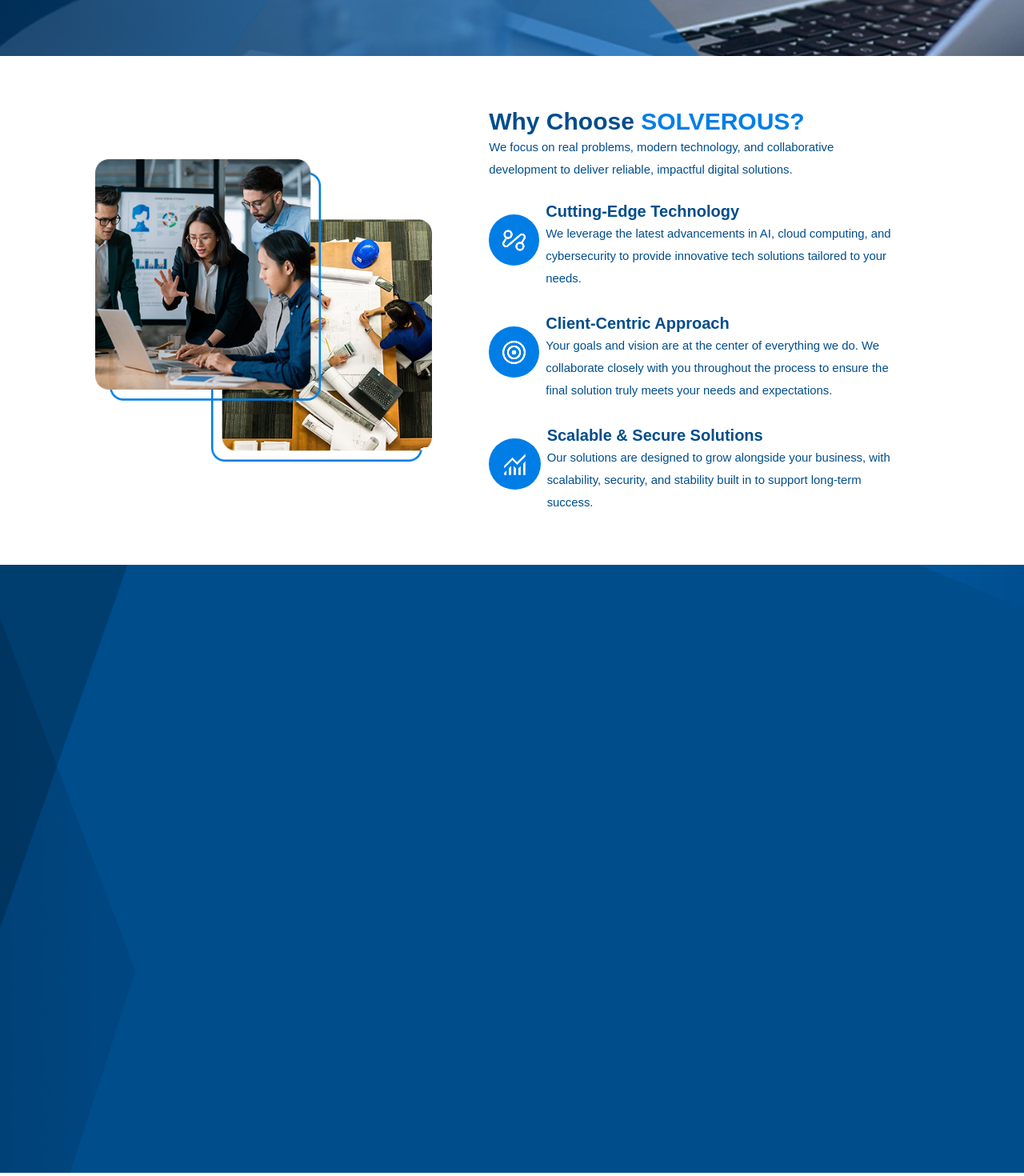
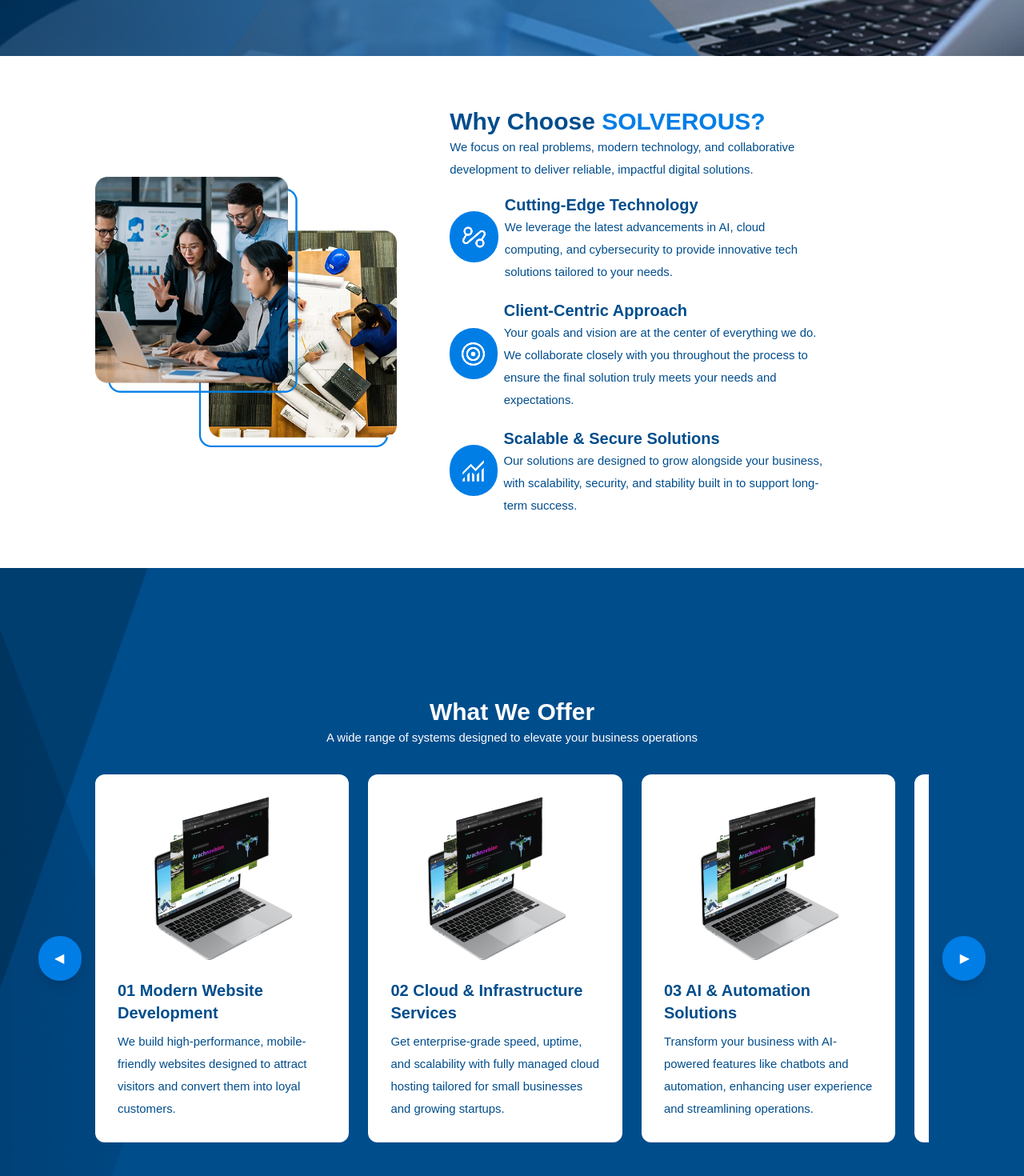
Before and after one commit to SolverousTech/SolverousWebsite, a React (Create React App) app in the folder solverouswebsite/: page / in a window 1280 px wide. Shown: the part 760-2230 px from the top of the page at 80% size. Built offline with nearby package versions, Linux system fonts and the light colour scheme.

Commit message:
Third section desktop size

```diff
--- a/solverouswebsite/src/components/Navbar/navbar.js
+++ b/solverouswebsite/src/components/Navbar/navbar.js
@@ -27,12 +27,12 @@ function Navbar() {
       </div>
 
       {/* Desktop Navigation */}
-      <nav className="hidden text-[0.93rem] md:flex cursor-pointer text-[#003058] flex-row items-center space-x-12 w-full my-[1rem] mr-[2.063rem] md:my-3 md:mr-[0rem]">
+      <nav className="hidden md:flex cursor-pointer p_white_bg flex-row items-center space-x-12 w-full my-[1rem] mr-[2.063rem] md:my-3 md:mr-[0rem]">
         {navLinks.map((link) => (
           <a
             key={link}
             href={`#${link.toLowerCase().replace(/\s+/g, "-")}`}
-            className="hover:font-bold hover:underline transition-all duration-200 active:scale-95 text-md"
+            className="hover:font-bold hover:underline transition-all duration-200 active:scale-95 "
           >
             {link}
           </a>
@@ -86,7 +86,7 @@ function Navbar() {
             <a
               key={link}
               href={`#${link.toLowerCase().replace(/\s+/g, "-")}`}
-              className=" hover:font-bold hover:underline transition-all duration-200 text-[#003058] text-xl active:scale-95 "
+              className=" hover:font-bold hover:underline transition-all duration-200 p_white_bg active:scale-95 "
               onClick={() => setIsOpen(false)}
             >
               {link}
--- /dev/null
+++ b/solverouswebsite/src/components/Services/services.js
@@ -0,0 +1,111 @@
+import { useRef } from "react";
+import Websites from "../../assets/websites_mockup.png";
+
+function Services() {
+    const listRef = useRef(null);
+
+    const scroll = (direction) => {
+        if (!listRef.current) return;
+
+        const scrollAmount = listRef.current.offsetWidth * 0.8;
+
+        listRef.current.scrollBy({
+            left: direction === "left" ? -scrollAmount : scrollAmount,
+            behavior: "smooth",
+        });
+    };
+
+    return (
+        <div className="relative w-full">
+
+            {/* LEFT ARROW */}
+            <button
+                onClick={() => scroll("left")}
+                className="absolute left-[3rem] top-1/2 -translate-y-1/2 z-10
+                   bg-[#007EE6] text-white shadow-lg rounded-full pl-[1.25rem] pr-[1.36rem] py-[1rem]
+                   hover:scale-110 transition"
+            >
+                ◀
+            </button>
+
+            {/* SERVICES LIST */}
+            <ul
+                ref={listRef}
+                className=" body_margin flex flex-row gap-6 overflow-x-hidden scroll-smooth snap-x snap-mandatory scrollbar-hide px-10 "
+            >
+                {/* SERVICE 1 */}
+                <li className="bg-white w-[33%] p-7 space-y-6 rounded-xl snap-start flex-shrink-0 content-center ">
+                    <div className=" w-fit flex justify-center ">
+                        <img src={Websites} alt="Modern Website" className=" w-[70%] " />
+                    </div>
+                    <div className="space-y-2">
+                        <h5 className="h5_title text-left text-[#004D8C]">
+                            01 Modern Website Development
+                        </h5>
+                        <p className="p_white_bg w-fit text-left ">
+                            We build high-performance, mobile-friendly websites designed to
+                            attract visitors and convert them into loyal customers.
+                        </p>
+                    </div>
+                </li>
+
+                {/* SERVICE 2 */}
+                <li className="bg-white w-[33%] p-7 space-y-6 rounded-xl snap-start flex-shrink-0 content-center">
+                    <div className=" w-fit flex justify-center ">
+                        <img src={Websites} alt="Modern Website" className=" w-[70%] " />
+                    </div>
+                    <div className="space-y-2">
+                        <h5 className="h5_title text-left text-[#004D8C]">
+                            02 Cloud & Infrastructure Services
+                        </h5>
+                        <p className="p_white_bg w-fit text-left ">
+                            Get enterprise-grade speed, uptime, and scalability with fully managed cloud hosting tailored for small businesses and growing startups.
+                        </p>
+                    </div>
+                </li>
+
+                {/* SERVICE 3 */}
+                <li className="bg-white w-[33%] p-7 space-y-6 rounded-xl snap-start flex-shrink-0 content-center">
+                    <div className=" w-fit flex justify-center ">
+                        <img src={Websites} alt="Modern Website" className=" w-[70%] " />
+                    </div>
+                    <div className="space-y-2">
+                        <h5 className="h5_title text-left text-[#004D8C]">
+                            03 AI & Automation Solutions
+                        </h5>
+                        <p className="p_white_bg w-fit text-left ">
+                            Transform your business with AI-powered features like chatbots and automation, enhancing user experience and streamlining operations.
+                        </p>
+                    </div>
+                </li>
+
+                {/* SERVICE 4 */}
+                <li className="bg-white w-[33%] p-7 space-y-6 rounded-xl snap-start flex-shrink-0 content-center">
+                    <div className=" w-fit flex justify-center ">
+                        <img src={Websites} alt="Modern Website" className=" w-[70%] " />
+                    </div>
+                    <div className="space-y-2">
+                        <h5 className="h5_title text-left text-[#004D8C]">
+                            04 Digital Marketing & Customer Engagement
+                        </h5>
+                        <p className="p_white_bg w-fit text-left ">
+                            Turn your website into a growth engine with SEO, social media, content, and email strategies that drive traffic and connect you with the right audience.
+                        </p>
+                    </div>
+                </li>
+            </ul>
+
+            {/* RIGHT ARROW */}
+            <button
+                onClick={() => scroll("right")}
+                className="absolute right-[3rem] top-1/2 -translate-y-1/2 z-10
+                   bg-[#007EE6] text-white shadow-lg rounded-full pl-[1.36rem] pr-[1.25rem] py-[1rem]
+                   hover:scale-110 transition"
+            >
+                ▶
+            </button>
+        </div>
+    );
+}
+
+export default Services;
--- a/solverouswebsite/src/index.css
+++ b/solverouswebsite/src/index.css
@@ -13,7 +13,12 @@ body {
   @apply font-body;
 }
 
-h1, h2, h3, h4, h5, h6 {
+h1,
+h2,
+h3,
+h4,
+h5,
+h6 {
   @apply font-heading;
 }
 
@@ -21,3 +26,65 @@ code {
   font-family: source-code-pro, Menlo, Monaco, Consolas, 'Courier New',
     monospace;
 }
+
+/* General Margin */
+.body_margin {
+  margin-left: 2.063rem
+    /* 33.008px */
+  ;
+  margin-right: 2.063rem
+    /* 33.008px */
+  ;
+}
+
+/* Why Choose Us 3 reasons flex format */
+.reasons_flex {
+  display: flex;
+  flex-direction: column;
+}
+
+/* Why Choose Us 3 reasons gap with each other */
+.reasons_space_between {
+  @apply space-y-3 md:space-y-1 space-x-0 md:space-x-2;
+}
+
+/* Why Choose Us 3 reasons circle icon container style */
+.reasons_icon_container {
+  @apply bg-[#007EE6] rounded-full flex justify-center items-center;
+}
+
+/* Why Choose Us 3 reasons margin style */
+.reasons_margin {
+  @apply m-auto md:m-0;
+}
+
+/* h5 title style */
+.h5_title {
+  @apply font-bold text-[1.5rem] md:text-xl;
+}
+
+/* Paragraph format in blue/dark bg */
+.p_blue_bg {
+  @apply text-white text-xl md:text-[0.93rem];
+}
+
+/* Paragraph format in white bg */
+.p_white_bg {
+  @apply text-[#004D8C] text-xl md:text-[0.93rem];
+}
+
+@media (min-width: 768px) {
+  .body_margin {
+    margin-left: 7.438rem
+      /* 119.008px */
+    ;
+    margin-right: 7.438rem
+      /* 119.008px */
+    ;
+  }
+
+  .reasons_flex {
+    display: flex;
+    flex-direction: row;
+  }
+}
--- a/solverouswebsite/src/pages/Home/home.js
+++ b/solverouswebsite/src/pages/Home/home.js
@@ -1,3 +1,4 @@
+import { useRef } from "react";
 import Navbar from "../../components/Navbar/navbar";
 import HomeBg from "../../assets/home_bg.png";
 import OfferBg from "../../assets/offer_bg.png";
@@ -6,8 +7,10 @@ import SecondSec from '../../assets/second_section_image.png';
 import Automation from '../../assets/first_reason.png';
 import Target from '../../assets/second_reason.png';
 import Scaling from '../../assets/third_reason.png';
+import Services from "../../components/Services/services";
 
 function Home() {
+  // For bakground images
   const homeBg = {
     backgroundImage: `url(${HomeBg})`,
     height: "95vh",
@@ -18,10 +21,23 @@ function Home() {
 
   const offerBg = {
     backgroundImage: `url(${OfferBg})`,
-    height: "95vh",
+    height: "110vh",
     marginTop: "0px",
     backgroundSize: "cover",
     backgroundRepeat: "no-repeat",
+  };
+
+  // For scroll
+  const listRef = useRef(null);
+
+  const scroll = (direction) => {
+    if (!listRef.current) return;
+
+    const scrollAmount = 400; // adjust as needed
+    listRef.current.scrollBy({
+      left: direction === "left" ? -scrollAmount : scrollAmount,
+      behavior: "smooth",
+    });
   };
 
   return (
@@ -31,50 +47,50 @@ function Home() {
         {/* HOME SECTION */}
         <section style={homeBg} className=" content-center space-y-8 md:space-y-3 ">
           <div className=" space-y-1 ">
-            <h1 className=" font-bold text-white text-[2.5rem] md:text-4xl ml-[2.063rem] md:ml-32 flex flex-col w-fit ">YOUR VISION, <span className="text-[#007EE6]">OUR INNOVATION</span></h1>
-            <p className=" text-white text-xl md:text-[0.93rem] ml-[2.063rem] md:ml-32 w-[85%] md:w-[35%] ">At Solverous, we build future-ready solutions that transform how businesses operate, connect, and grow—driving innovation and success.</p>
+            <h1 className=" font-bold text-white text-[2.5rem] md:text-4xl body_margin flex flex-col w-fit ">YOUR VISION, <span className="text-[#007EE6]">OUR INNOVATION</span></h1>
+            <p className=" p_blue_bg body_margin md:w-[35%] ">At Solverous, we build future-ready solutions that transform how businesses operate, connect, and grow—driving innovation and success.</p>
           </div>
-          <div className="flex flex-row ml-[2.063rem] md:ml-32 space-x-5 md:space-x-3 ">
+          <div className="flex flex-row body_margin space-x-5 md:space-x-3 ">
             <Button title="Explore Our Services" type="none" buttonCustomStyle=" text-white bg-[#007EE6] hover:bg-[#056CC2] py-3 px-[5%] md:py-2 md:px-4 border-[#007EE6] hover:bg-white hover:border-white hover:text-[#007EE6] " />
             <Button title="Contact Us" type="none" buttonCustomStyle=" text-white bg-transparent border border-[#007EE6] hover:bg-white hover:border-white hover:text-[#007EE6] py-3 px-[5%] md:py-2 md:px-4 " />
           </div>
         </section>
 
         {/* WHY CHOOSE SOLVEROUS SECTION */}
-        <section className="my-12 ml-[2.063rem] md:my-16 md:ml-[7.438rem] mr-[2.063rem] md:mr-[0rem] flex flex-col md:flex-row space-x-0 md:space-x-6 space-y-12 md:space-y-0 items-center ">
+        <section className=" body_margin my-12 md:my-16 flex flex-col md:flex-row space-x-0 md:space-x-6 space-y-12 md:space-y-0 items-center ">
           <div className=" w-full md:w-[70%] h-full ">
             <img src={SecondSec} alt="People in A Meeting" className='w-full md:w-[90%] ' />
           </div>
           <div className=" space-y-6 md:space-y-3 w-full text-center md:text-left ">
             <div>
               <h3 className="text-[2rem] md:text-3xl font-bold text-[#004D8C] ">Why Choose <span className="text-[#007EE6]">SOLVEROUS?</span></h3>
-              <p className="w-[96%] md:w-[75%] text-[#004D8C] text-xl md:text-[0.93rem] m-auto md:m-0 ">We focus on real problems, modern technology, and collaborative development to deliver reliable, impactful digital solutions.</p>
+              <p className=" p_white_bg w-[96%] md:w-[80%] m-auto md:m-0 ">We focus on real problems, modern technology, and collaborative development to deliver reliable, impactful digital solutions.</p>
             </div>
             <div className=" space-y-8 md:space-y-4">
               {/* FIRST REASON */}
-              <div className="flex flex-col md:flex-row space-y-3 space-x-0 md:space-x-2 items-center ">
-                <div className="bg-[#007EE6] w-24 h-24 md:h-16 rounded-full flex justify-center items-center "><img src={Automation} alt="Automation Icon" /></div>
+              <div className="reasons_flex reasons_space_between items-center ">
+                <div className=" reasons_icon_container w-[6.2rem] md:w-[6.5rem] h-24 md:h-16 "><img src={Automation} alt="Automation Icon" /></div>
                 <div>
-                  <h5 className=" font-bold text-[1.5rem] md:text-xl text-[#004D8C] ">Cutting-Edge Technology</h5>
-                  <p className=" w-[93%] md:w-[75%] text-[#004D8C] text-xl md:text-[0.93rem] m-auto md:m-0 ">We leverage the latest advancements in AI, cloud computing, and cybersecurity to provide innovative tech solutions tailored to your needs.</p>
+                  <h5 className=" h5_title text-[#004D8C] ">Cutting-Edge Technology</h5>
+                  <p className=" w-[93%] md:w-[75%] p_white_bg reasons_margin ">We leverage the latest advancements in AI, cloud computing, and cybersecurity to provide innovative tech solutions tailored to your needs.</p>
                 </div>
               </div>
 
               {/* SECOND REASON */}
-              <div className="flex flex-col md:flex-row space-y-3 space-x-0 md:space-x-2 items-center ">
-                <div className="bg-[#007EE6] w-24 md:w-32 h-24 md:h-16 rounded-full flex justify-center items-center  "><img src={Target} alt="Target Icon" /></div>
+              <div className="reasons_flex reasons_space_between items-center ">
+                <div className="reasons_icon_container w-[6.2rem] md:w-[8.5rem] h-24 md:h-16 "><img src={Target} alt="Target Icon" /></div>
                 <div>
-                  <h5 className=" font-bold text-[1.5rem] md:text-xl text-[#004D8C] ">Client-Centric Approach</h5>
-                  <p className=" w-[95%] md:w-[75%] text-[#004D8C] text-xl md:text-[0.93rem] m-0 ">Your goals and vision are at the center of everything we do. We collaborate closely with you throughout the process to ensure the final solution truly meets your needs and expectations.</p>
+                  <h5 className=" h5_title text-[#004D8C] ">Client-Centric Approach</h5>
+                  <p className=" w-[95%] md:w-[75%] p_white_bg reasons_margin ">Your goals and vision are at the center of everything we do. We collaborate closely with you throughout the process to ensure the final solution truly meets your needs and expectations.</p>
                 </div>
               </div>
 
               {/* THIRD REASON */}
-              <div className=" flex flex-col md:flex-row space-y-3 space-x-0 md:space-x-2 items-center ">
-                <div className="bg-[#007EE6] w-24 h-24 md:h-16 rounded-full flex justify-center items-center"><img src={Scaling} alt="Scaling Icon" /></div>
+              <div className=" reasons_flex reasons_space_between items-center ">
+                <div className="reasons_icon_container w-[6.2rem] h-24 md:h-16 "><img src={Scaling} alt="Scaling Icon" /></div>
                 <div >
-                  <h5 className=" font-bold text-[1.5rem] md:text-xl text-[#004D8C] ">Scalable & Secure Solutions</h5>
-                  <p className="w-[95%] md:w-[75%] text-[#004D8C] text-xl md:text-[0.93rem] m-0">Our solutions are designed to grow alongside your business, with scalability, security, and stability built in to support long-term success.</p>
+                  <h5 className=" h5_title text-[#004D8C] ">Scalable & Secure Solutions</h5>
+                  <p className=" p_white_bg reasons_margin w-[95%] md:w-[75%] ">Our solutions are designed to grow alongside your business, with scalability, security, and stability built in to support long-term success.</p>
                 </div>
               </div>
             </div>
@@ -82,8 +98,14 @@ function Home() {
         </section>
 
         {/* WHAT WE OFFER */}
-        <section style={offerBg} className="  ">
+        <section style={offerBg} className=" text-center content-center space-y-8 ">
+          <div className=" body_margin ">
+            <h3 className="text-[2rem] md:text-3xl font-bold text-white ">What We Offer</h3>
+            <p className=" p_blue_bg ">A wide range of systems designed to elevate your business operations
+            </p>
+          </div>
 
+          <Services/>
         </section>
       </main>
     </>
```
Also changed, not shown: solverouswebsite/src/assets/websites_mockup.png (added).
